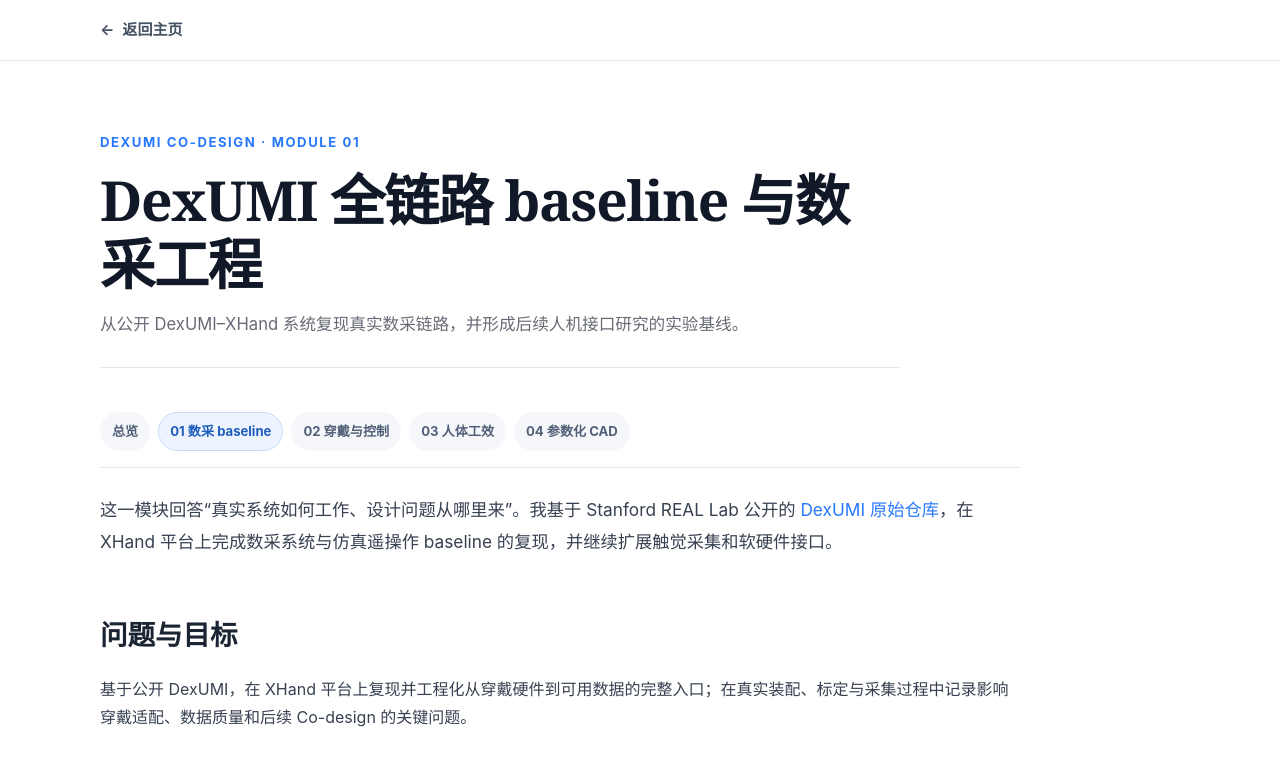
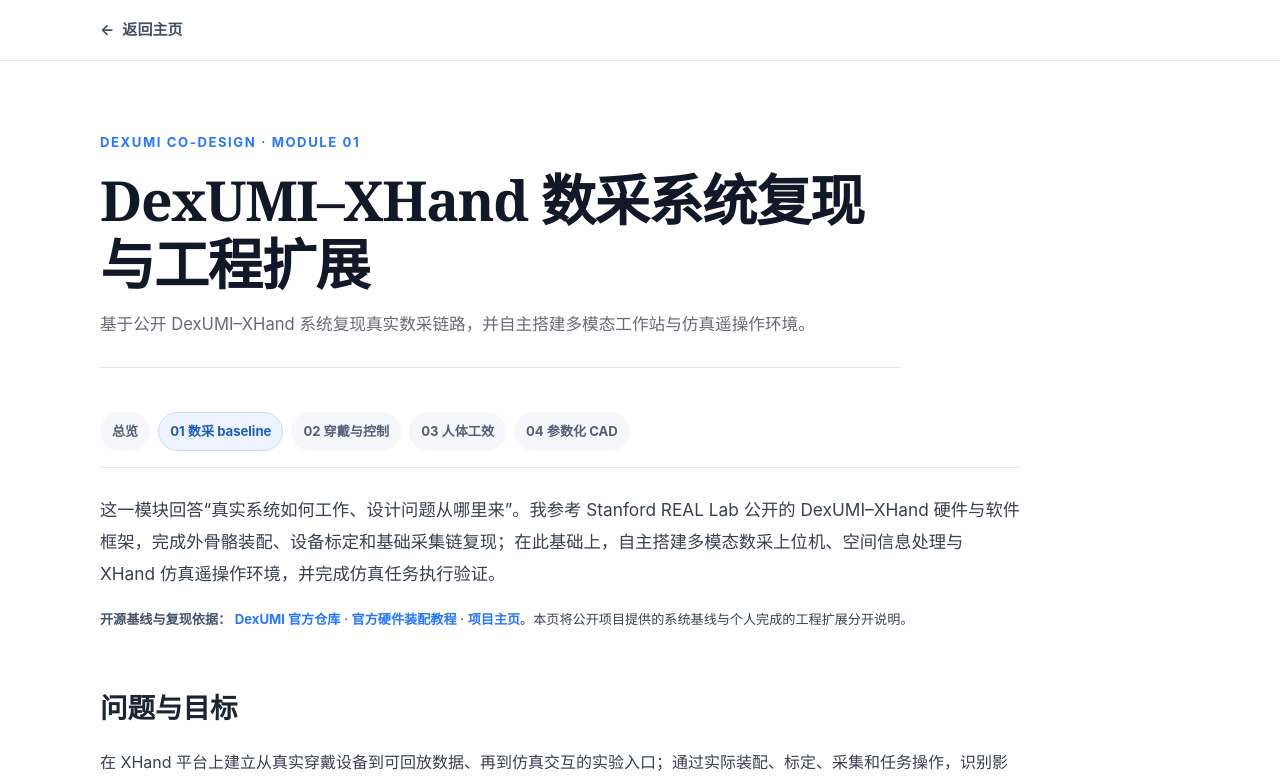
Before and after one commit to hejiaxun/hejiaxun.github.io, a Jekyll site: the page built from _projects/2a_dexumi_baseline.md, in a window 1280 px wide and 1400 px high. Shown: the top 780 px of the window. Built offline with Jekyll 4.4.1, drawn with Linux system fonts in a browser that asks for light colours; some of the changed text lies outside the part shown.

Commit message:
Add DexUMI system baseline showcase

```diff
--- a/_projects/2a_dexumi_baseline.md
+++ b/_projects/2a_dexumi_baseline.md
@@ -1,7 +1,7 @@
 ---
 layout: page
-title: DexUMI 全链路 baseline 与数采工程
-description: 从公开 DexUMI–XHand 系统复现真实数采链路，并形成后续人机接口研究的实验基线。
+title: DexUMI–XHand 数采系统复现与工程扩展
+description: 基于公开 DexUMI–XHand 系统复现真实数采链路，并自主搭建多模态工作站与仿真遥操作环境。
 kicker: DexUMI Co-design · Module 01
 category: internship-module
 permalink: /projects/dexumi-codesign/baseline/
@@ -9,21 +9,57 @@
 
 {% include dexumi-module-nav.html %}
 
-<p class="project-lead">这一模块回答“真实系统如何工作、设计问题从哪里来”。我基于 Stanford REAL Lab 公开的 <a href="https://github.com/real-stanford/DexUMI" target="_blank" rel="noopener">DexUMI 原始仓库</a>，在 XHand 平台上完成数采系统与仿真遥操作 baseline 的复现，并继续扩展触觉采集和软硬件接口。</p>
+<p class="project-lead">这一模块回答“真实系统如何工作、设计问题从哪里来”。我参考 Stanford REAL Lab 公开的 DexUMI–XHand 硬件与软件框架，完成外骨骼装配、设备标定和基础采集链复现；在此基础上，自主搭建多模态数采上位机、空间信息处理与 XHand 仿真遥操作环境，并完成仿真任务执行验证。</p>
+
+<p class="project-attribution"><strong>开源基线与复现依据：</strong> <a href="https://github.com/real-stanford/DexUMI" target="_blank" rel="noopener">DexUMI 官方仓库</a> · <a href="https://dex-umi.github.io/tutorial/hardware.html" target="_blank" rel="noopener">官方硬件装配教程</a> · <a href="https://dex-umi.github.io/" target="_blank" rel="noopener">项目主页</a>。本页将公开项目提供的系统基线与个人完成的工程扩展分开说明。</p>
 
 ## 问题与目标
 
-基于公开 DexUMI，在 XHand 平台上复现并工程化从穿戴硬件到可用数据的完整入口；在真实装配、标定与采集过程中记录影响穿戴适配、数据质量和后续 Co-design 的关键问题。
+在 XHand 平台上建立从真实穿戴设备到可回放数据、再到仿真交互的实验入口；通过实际装配、标定、采集和任务操作，识别影响穿戴适配、数据质量及后续 Co-design 的关键问题。
 
-## 已确认的技术链
+<figure class="project-figure project-figure--wide">
+  <img src="{{ '/assets/img/dexumi/dexumi-real-sensor-callout.png' | relative_url }}" alt="DexUMI–XHand 真实整机与多模态采集硬件" loading="lazy">
+  <figcaption>真实整机与采集硬件：12 路编码器、第一视角相机、iPhone RGB-D / 6-DoF 位姿、MCU 与触觉采集接口共同构成多模态数据入口。</figcaption>
+</figure>
+
+## 系统链路
 
 <div class="module-route-grid">
-  <div class="module-route-card"><span>01</span><strong>硬件与 CAD 装配</strong><p>外骨骼、XHand 与采集硬件的制作、装配及接口适配。</p></div>
-  <div class="module-route-card"><span>02</span><strong>标定与多模态采集</strong><p>坐标/部署标定，以及视觉、位姿、编码器和触觉等数据入口。</p></div>
-  <div class="module-route-card"><span>03</span><strong>视觉与数据处理</strong><p>手部去除、具身替换相关处理与基础数据组织。</p></div>
-  <div class="module-route-card"><span>04</span><strong>仿真遥操作</strong><p>验证 XHand 在仿真中的动作映射与任务遥操作链路。</p></div>
+  <div class="module-route-card"><span>01</span><strong>硬件与 CAD 装配</strong><p>依据公开硬件资料完成外骨骼、XHand 与采集硬件装配及接口适配。</p></div>
+  <div class="module-route-card"><span>02</span><strong>标定与同步采集</strong><p>统一编码器、第一视角视觉、RGB-D、位姿与触觉数据入口。</p></div>
+  <div class="module-route-card"><span>03</span><strong>空间信息处理</strong><p>恢复手部、相机与场景点云之间的一致空间关系并支持回放。</p></div>
+  <div class="module-route-card"><span>04</span><strong>仿真遥操作</strong><p>将真实 DexUMI 输入映射到 XHand，记录控制与仿真状态并验证操作任务。</p></div>
 </div>
 
-## 与 Co-design 回环的关系
+## 系统演示
 
-该模块提供真实装置、数据与问题基线，帮助确定人机接口的设计变量和评价需求；它是整个研究的实验入口，但不直接等同于外层设计优化器。
+<div class="video-grid">
+  <div class="project-video">
+    <video controls muted playsinline preload="metadata" poster="{{ '/assets/img/dexumi/posters/01-multimodal-workstation.jpg' | relative_url }}">
+      <source src="{{ '/assets/video/dexumi/01_multimodal_workstation.mp4' | relative_url }}" type="video/mp4">
+    </video>
+    <p><strong>多模态数采上位机。</strong>自主搭建统一工作站，将 12 路编码器、iPhone RGB-D / Pose、OAK-1、触觉与 Newton 状态纳入同一条可保存、可回放的时间轴。</p>
+  </div>
+  <div class="project-video">
+    <video controls muted playsinline preload="metadata" poster="{{ '/assets/img/dexumi/posters/02-spatial-reconstruction.jpg' | relative_url }}">
+      <source src="{{ '/assets/video/dexumi/02_spatial_reconstruction.mp4' | relative_url }}" type="video/mp4">
+    </video>
+    <p><strong>空间感知与三维重建。</strong>展示移动过程中 Root 轨迹、RGB-D 点云、手部姿态与指尖运动的一致空间关系及重复回放结果。</p>
+  </div>
+  <div class="project-video">
+    <video controls muted playsinline preload="metadata" poster="{{ '/assets/img/dexumi/posters/03-virtual-teleoperation.jpg' | relative_url }}">
+      <source src="{{ '/assets/video/dexumi/03_virtual_teleoperation.mp4' | relative_url }}" type="video/mp4">
+    </video>
+    <p><strong>DexUMI → XHand 仿真遥操作。</strong>自主搭建关节与 Root 映射、Newton 接触仿真和同步记录链路，连续控制虚拟 XHand 的姿态与任务空间运动。</p>
+  </div>
+  <div class="project-video">
+    <video controls muted playsinline preload="metadata" poster="{{ '/assets/img/dexumi/posters/04-task-execution-success.jpg' | relative_url }}">
+      <source src="{{ '/assets/video/dexumi/04_task_execution_success.mp4' | relative_url }}" type="video/mp4">
+    </video>
+    <p><strong>仿真任务执行。</strong>基于自主遥操作环境完成 XHand 推块任务，记录真实动作输入、控制器状态、物体状态与虚拟传感信息。</p>
+  </div>
+</div>
+
+## 在 Co-design 中的作用
+
+该模块提供真实设备、数据与任务操作基线：一方面检验候选接口是否能够被实际装配、标定和使用，另一方面为后续穿戴控制、人体工效评价与参数化设计提供问题定义和数据入口。
```
Also changed, not shown: assets/img/dexumi/posters/01-multimodal-workstation.jpg (added), assets/img/dexumi/posters/02-spatial-reconstruction.jpg (added), assets/img/dexumi/posters/03-virtual-teleoperation.jpg (added), assets/img/dexumi/posters/04-task-execution-success.jpg (added), 5 other files.
